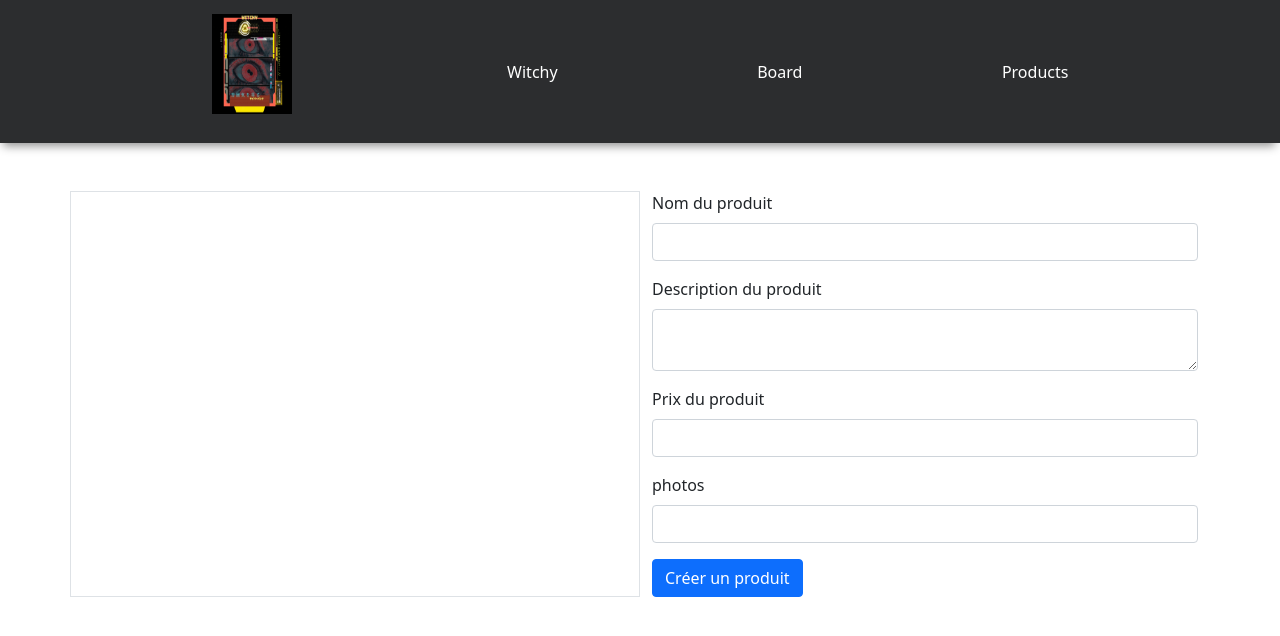
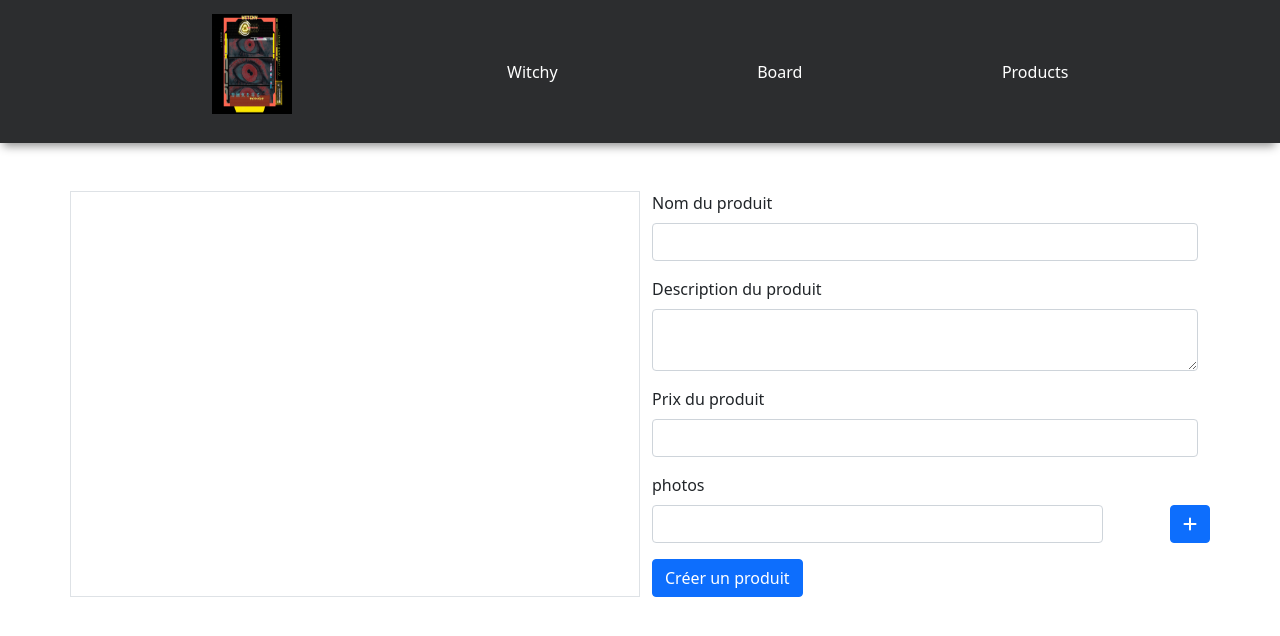
Before and after one commit to MaddoxGraham/WitchyDesktop, an Angular app: page /categorie/produit/new in a window 1280 px wide. Shown: the top 636 px of the page. Built offline with nearby package versions, Linux system fonts and the light colour scheme.

Commit message:
singlecomponent_Createupdate

```diff
--- a/src/app/app.module.ts
+++ b/src/app/app.module.ts
@@ -24,7 +24,7 @@ import { NewProduitComponent } from './new-produit/new-produit.component';
     ProduitsComponent,
     ProduitsListComponent,
     SingleProduitComponent,
-    NewProduitComponent
+    NewProduitComponent,
   ],
   imports: [
     BrowserModule,
--- a/src/app/new-produit/new-produit.component.html
+++ b/src/app/new-produit/new-produit.component.html
@@ -1,6 +1,6 @@
 <div class="container mt-5">
   <div class="row">
-      <div class="col-md-6 border pb-5 " >
+    <div class="col-md-6 border pb-5 ">
 
       <div class="container mt-3" *ngIf="produitPreview$ | async as produit">
 
@@ -8,8 +8,8 @@
         <h5 class="mb-3">{{ produit.slug }}</h5>
         <p class="mb-3">{{ produit.LongLibel }}</p>
         <p class="mb-3 display-6">{{ produit.prxHt }} €</p>
-<div class="d-flex flex-row flex-wrap" >
-  <div >
+        <div class="d-flex flex-row flex-wrap">
+          <div>
 
             <img [src]="produit.photos" alt="Photo" style="max-height: 120px;" class="me-2 mb-2">
           </div>
@@ -17,7 +17,8 @@
 
 
 
-        </div>  </div>
+      </div>
+    </div>
 
     <div class="col-md-6">
       <!-- Formulaire de modification -->
@@ -30,15 +31,23 @@
 
         <div class="mb-3">
           <label for="LongLibel" class="form-label">Description du produit</label>
-            <textarea type="text" class="form-control" name="LongLibel" formControlName="LongLibel" id="LongLibel"></textarea>
+          <textarea type="text" class="form-control" name="LongLibel" formControlName="LongLibel"
+            id="LongLibel"></textarea>
         </div>
         <div class="mb-3">
           <label for="prxHt" class="form-label">Prix du produit</label>
           <input type="text" class="form-control" id="prxHt" name="prxHt" formControlName="prxHt" id="prxHt">
         </div>
-          <div class="mb-3">
-            <label for="prxHt" class="form-label">photos</label>
+
+
+        <div class="mb-3 row relativBox">
+          <div class="col-10"> <label for="prxHt" class="form-label">photos</label>
             <input type="text" class="form-control" id="photos" name="photos" formControlName="photos" id="photos">
+          </div>
+          <div class="col-2"> <button class="btn btn-primary morePicture">
+              <i class="fas fa-plus"></i>
+            </button>
+          </div>
         </div>
 
         <!-- Autres champs de modification -->
--- a/src/app/new-produit/new-produit.component.scss
+++ b/src/app/new-produit/new-produit.component.scss
@@ -0,0 +1,8 @@
+.relativBox{
+    position: relative;
+}
+.morePicture {
+    position: absolute;
+    bottom: 0;
+    right: 0;
+  }
--- a/src/app/new-produit/new-produit.component.ts
+++ b/src/app/new-produit/new-produit.component.ts
@@ -48,6 +48,8 @@ export class NewProduitComponent implements OnInit{
 }
 }
 
+
+/************** WARNING ! modifier pour éviter l'instanciation si un autre champs est remplis en premier.  */
 function slugify(text: string): string {
   const normalizedText = text.replace(/[^a-zA-Z0-9\s]/g, "").toLowerCase();
   const slug = normalizedText.replace(/\s+/g, "-");
--- a/src/app/single-produit/single-produit.component.html
+++ b/src/app/single-produit/single-produit.component.html
@@ -33,7 +33,7 @@
           </div>
           <div class="mb-3">
             <label for="prxHt" class="form-label">Prix du produit</label>
-            <input type="text" class="form-control" id="prxHt" [(ngModel)]="prxHt" name="prxHt" id="prxHt">
+            <input type="text" class="form-control" id="prxHt" [(ngModel)]="prxHt" name="prxHt" >
           </div>
 
           <!-- Autres champs de modification -->
```
Lines whose indentation alone changed are shown as unchanged.
